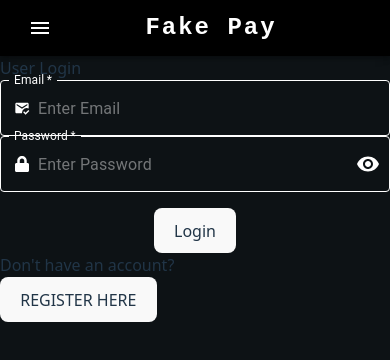
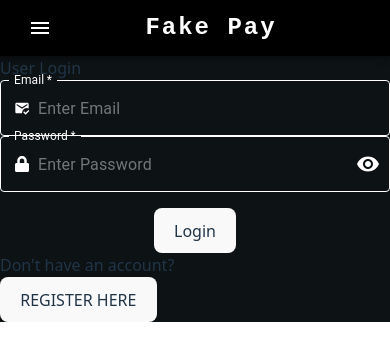
Before and after one commit to Whiterows42/FakePay, a React app in the folder src/: page / in a window 390 px wide. Shown: the top 360 px of the page. Built offline with nearby package versions, Linux system fonts and the light colour scheme; the HTML template or start-up script is replaced by a standard one.

Commit message:
height set of full body

```diff
--- a/src/index.css
+++ b/src/index.css
@@ -75,7 +75,7 @@ button:focus-visible {
 }
 @media only screen and (max-width: 600px) {
 
-  body ,html{
-height: 100vh;
+  body {
+height: 100%;
   }
 }
```
